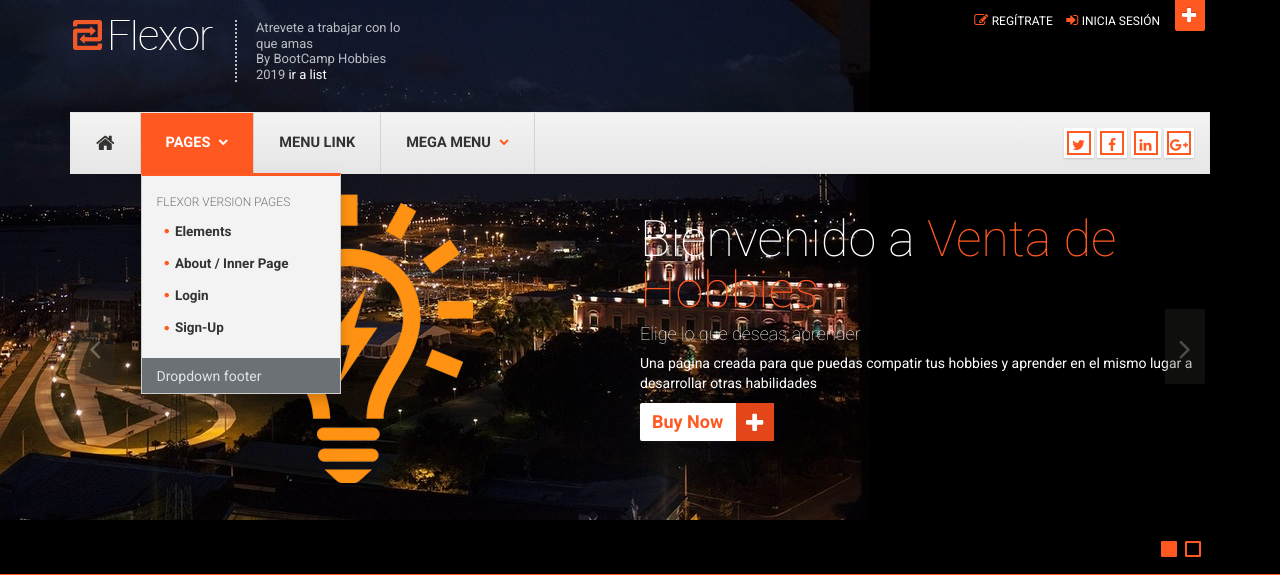
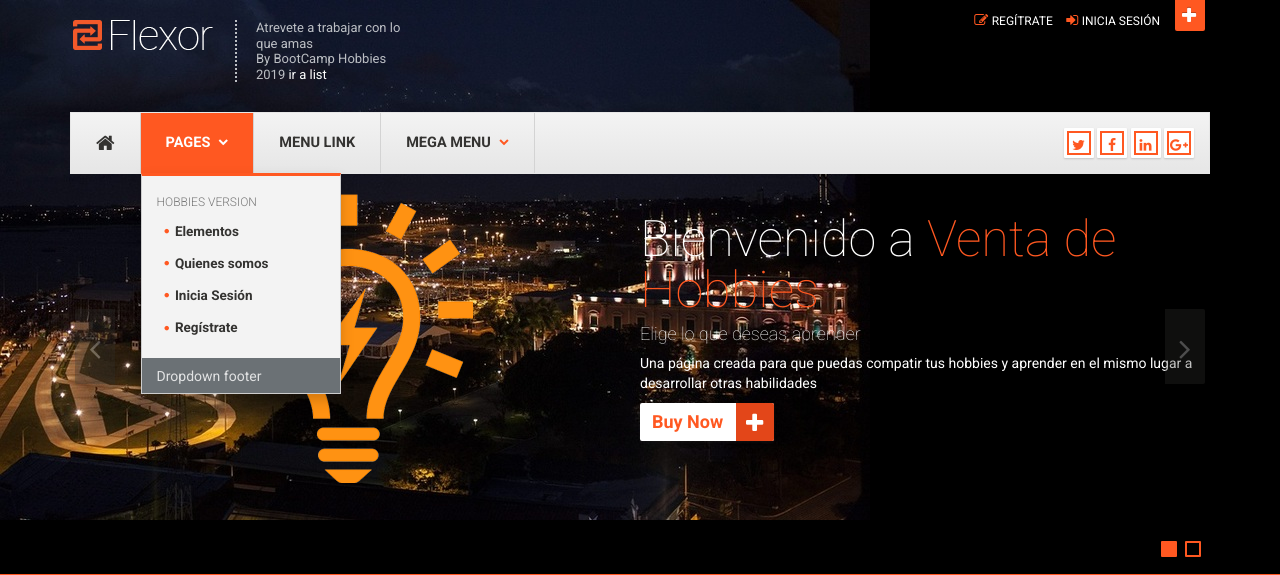
Before and after one commit to valeealcaraz/Hackathon, a Python web app: template templates/index.html in a window 1280 px wide, after a click on "PAGES". Shown: the top 575 px of the page. Run offline with Jinja, Linux system fonts and the light colour scheme; the template is opened without the code that fills it, so the values that code supplies are empty; some libraries are stand-ins or nearby versions.

Commit message:
cambios en los menus

```diff
--- a/templates/index.html
+++ b/templates/index.html
@@ -169,11 +169,11 @@
                 <a href="#" class="dropdown-toggle" data-toggle="dropdown">Pages<b class="caret"></b></a>
                 <!-- Dropdown Menu -->
                 <ul class="dropdown-menu">
-                  <li class="dropdown-header">Flexor Version Pages</li>
-                  <li><a href="elements.html" tabindex="-1" class="menu-item">Elements</a></li>
-                  <li><a href="about.html" tabindex="-1" class="menu-item">About / Inner Page</a></li>
-                  <li><a href="login.html" tabindex="-1" class="menu-item">Login</a></li>
-                  <li><a href="register.html" tabindex="-1" class="menu-item">Sign-Up</a></li>
+                  <li class="dropdown-header">Hobbies version</li>
+                  <li><a href="elements.html" tabindex="-1" class="menu-item">Elementos</a></li>
+                  <li><a href="about.html" tabindex="-1" class="menu-item">Quienes somos</a></li>
+                  <li><a href="login.html" tabindex="-1" class="menu-item">Inicia Sesión</a></li>
+                  <li><a href="register.html" tabindex="-1" class="menu-item">Regístrate</a></li>
                   <li class="dropdown-footer">Dropdown footer</li>
                 </ul>
               </li>
@@ -185,16 +185,16 @@
                   <li class="row">
                     <ul class="col-md-6">
                       <li class="dropdown-header">Websites and Apps</li>
-                      <li><a href="#">Analysis and Planning</a></li>
-                      <li><a href="#">User Experience / Information Architecture</a></li>
-                      <li><a href="#">User Interface Design / UI Design</a></li>
-                      <li><a href="#">Code &amp; Development / Implementation &amp; Support</a></li>
+                      <li><a href="#">elemento1</a></li>
+                      <li><a href="#">elemento2</a></li>
+                      <li><a href="#">elemento3</a></li>
+                      <li><a href="#">elemento4</a></li>
                     </ul>
                     <ul class="col-md-6">
                       <li class="dropdown-header">Enterprise solutions</li>
-                      <li><a href="#">Business Analysis</a></li>
-                      <li><a href="#">Custom UX Consulting</a></li>
-                      <li><a href="#">Quality Assurance</a></li>
+                      <li><a href="#">elemento5</a></li>
+                      <li><a href="#">elemento6</a></li>
+                      <li><a href="#">elemento7</a></li>
                     </ul>
                   </li>
                   <li class="dropdown-footer">
```
